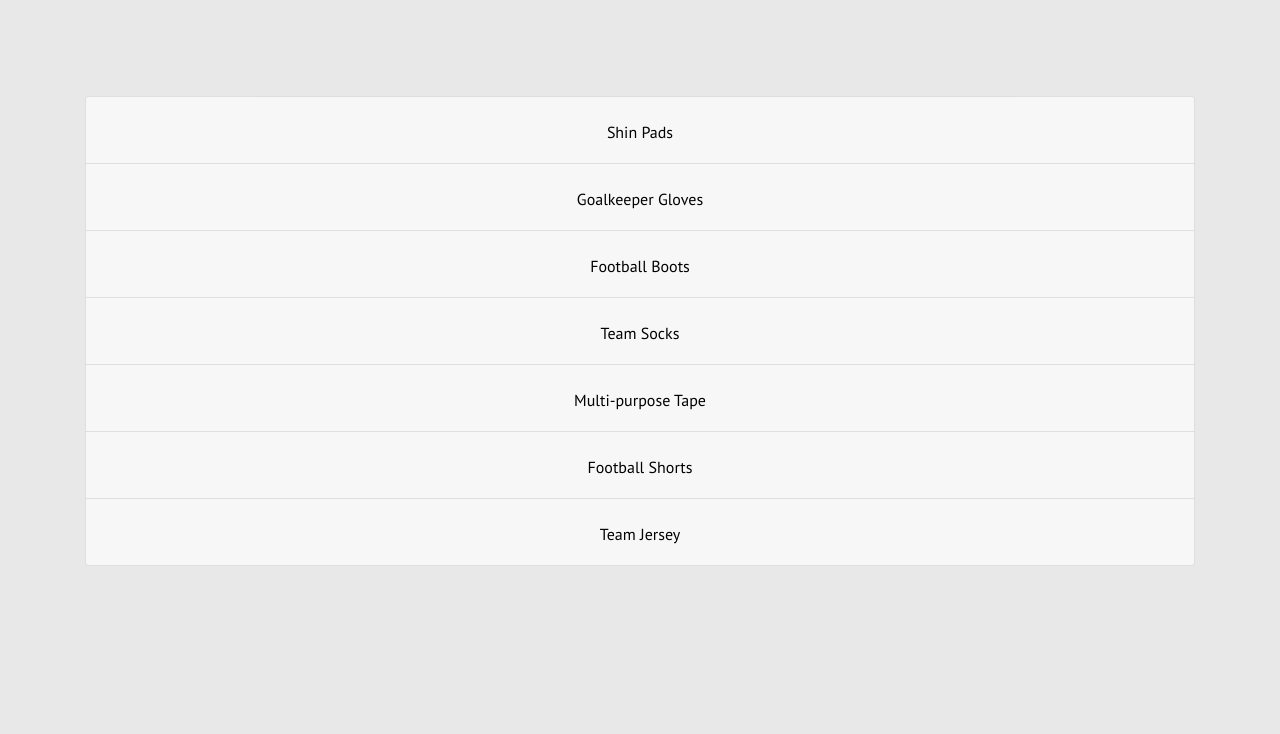
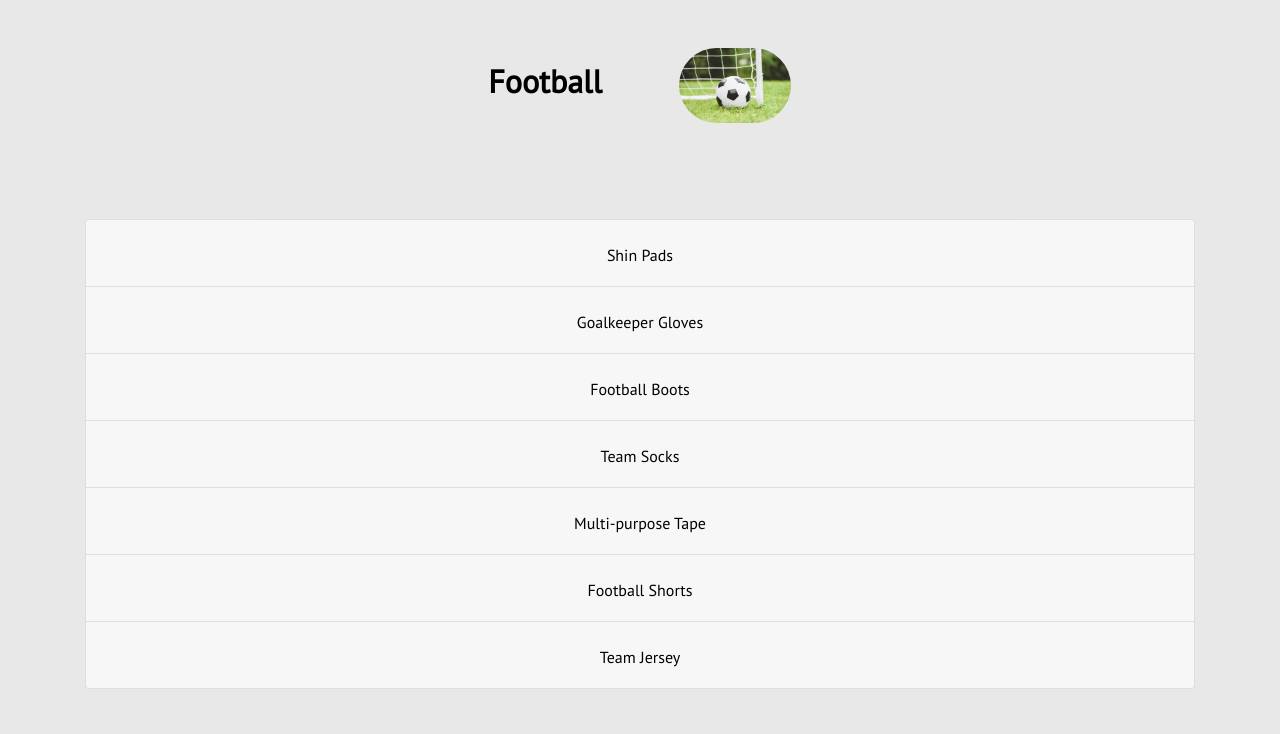
Before and after one commit to agodwinp/item-catalog, a Flask app: page /catalog/1 in a window 1280 px wide. Shown: the part 66-800 px from the top of the page. Run offline with Flask 2, Linux system fonts and the light colour scheme; data comes from the database, SQL or seed files in the repository; some libraries are stand-ins or nearby versions.

Commit message:
feat: added name of category and image to showItems page

```diff
--- a/templates/showItems.html
+++ b/templates/showItems.html
@@ -6,7 +6,20 @@
     <script src="https://code.jquery.com/jquery-3.3.1.slim.min.js"></script>
 	<script src="https://cdnjs.cloudflare.com/ajax/libs/popper.js/1.14.7/umd/popper.min.js"></script>
     <script src="https://stackpath.bootstrapcdn.com/bootstrap/4.3.1/js/bootstrap.min.js"></script>
-
+    </br></br>
+    <!-- Category name and image -->
+    <div class="container">
+        <div class="row">
+            <div class="col-4"></div>
+            <div class="col-2 align-self-center">
+                <h2><strong>{{category.name}}</strong></h2>
+            </div>
+            <div class="col-2">
+                <img src="../../static/images/{{category.image}}" style="height: 75px; border-radius: 50px; -webkit-border-radius: 50px; -moz-border-radius: 50px;">
+            </div>
+            <div class="col-4"></div>
+        </div>
+    </div>
     <!-- Add item button -->
     </br></br>
     <div class="container">
@@ -45,7 +58,7 @@
             </div>
         {% else %}
             <div>
-                <h3> There are currently no items for {{category_name}}... </h3>
+                <h3> There are currently no items for {{category.name}}... </h3>
             </div>
         {% endif %}
     </div>
```
